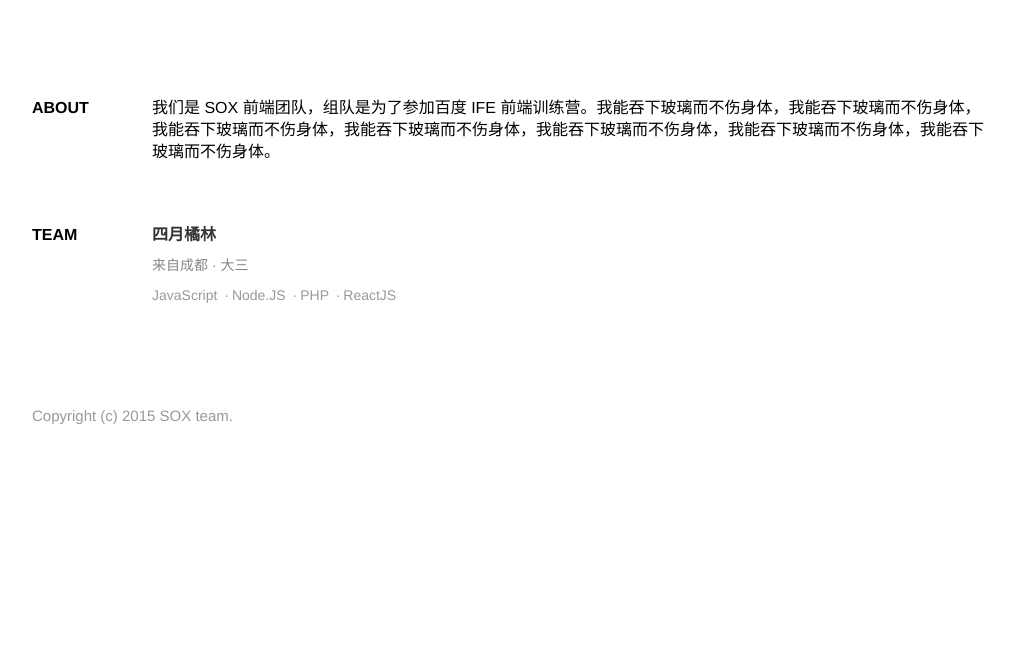
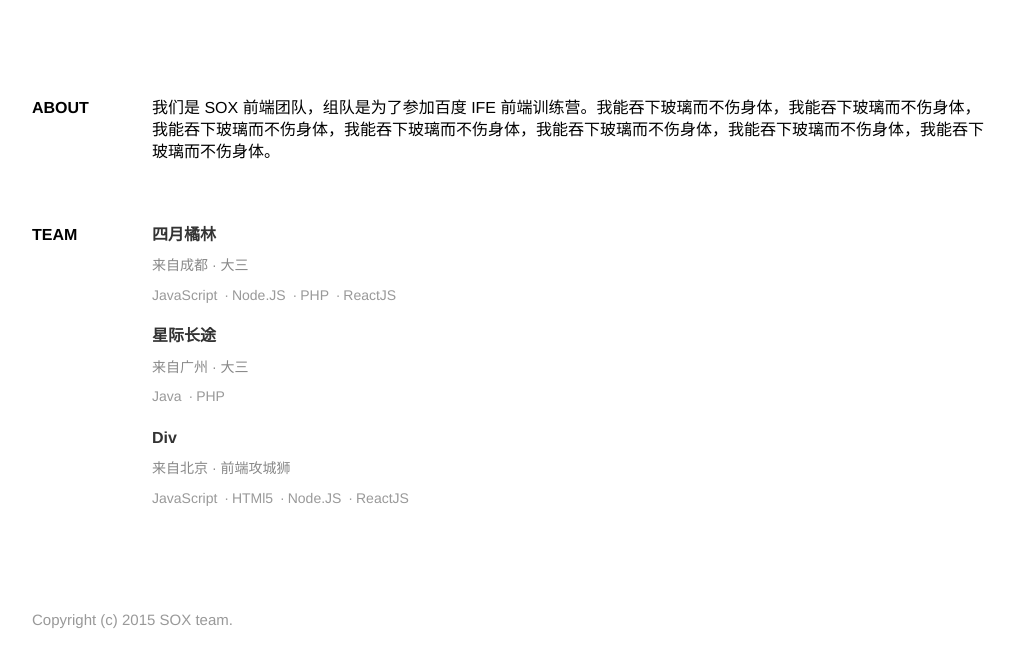
Before and after one commit to wxj66666628/sox, a website: page index.html in a window 1280 px wide. Shown: the part 425-1092 px from the top of the page, without its empty margins (128-1151 px from the left). Before the commit the page ends 901 px from the top, so only its background shows below. Drawn offline with Linux system fonts and the light colour scheme.

Commit message:
Div增加个人介绍

```diff
--- a/index.html
+++ b/index.html
@@ -3,7 +3,7 @@
   <head>
     <meta charset="utf-8">
     <title>SOX</title>
-    <link rel="stylesheet" href="./build/css/main.css?time=1437061665883">
+    <link rel="stylesheet" href="./build/css/main.css?time=1437110017281">
   </head>
   <body>
     <header class="header animate">
@@ -59,6 +59,38 @@
 
             </div>
           </div>
+
+          <div class="member">
+            <a class="member-name" href="https://github.com/wxj66666628">星际长途</a>
+            <div class="member-meta">
+              来自广州 · 大三
+            </div>
+            <div class="member-skills">
+
+                <span>Java</span>
+
+                <span>PHP</span>
+
+
+            </div>
+          </div>
+          <div class="member">
+            <a class="member-name" href="https://github.com/div-wang">Div</a>
+            <div class="member-meta">
+              来自北京 · 前端攻城狮
+            </div>
+            <div class="member-skills">
+
+                <span>JavaScript</span>
+
+                <span>HTMl5</span>
+
+                <span>Node.JS</span>
+
+                <span>ReactJS</span>
+
+            </div>
+          </div>
         </div>
       </div>
     </section>
```
